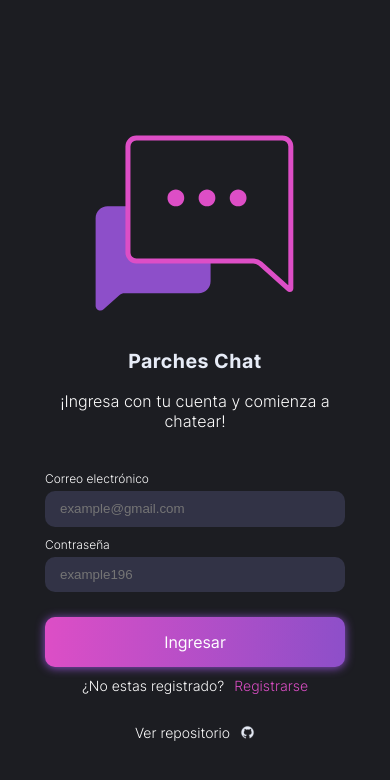
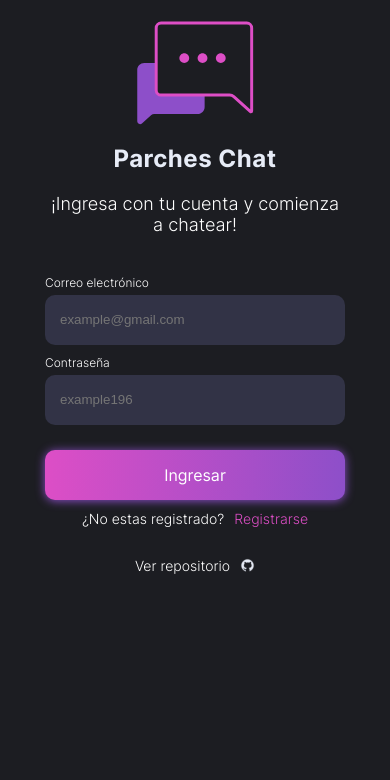
Before and after one commit to TeamMrWeb/parches-chat, a React (Vite) app: page /#/accounts/login in a window 390 px wide. Shown: the top 780 px of the page. Built offline with nearby package versions, Linux system fonts and the light colour scheme.

Commit message:
fix: fix responsive styles

```diff
--- a/src/components/AccountQuestion/_accountQuestion.scss
+++ b/src/components/AccountQuestion/_accountQuestion.scss
@@ -12,9 +12,3 @@
     }
   }
 }
-
-@media screen and (max-height: 750px) {
-  .account-question {
-    font-size: clamp(2px, 10px, 5vmin);
-  }
-}
--- a/src/components/FormGroupInput/_formGroupInput.scss
+++ b/src/components/FormGroupInput/_formGroupInput.scss
@@ -12,7 +12,7 @@
     color: $whiteColor;
   }
   .form__input {
-    height: 4vmin;
+    height: 10vmin;
     max-height: 30px;
     border-radius: 10px;
     border: none;
@@ -26,16 +26,3 @@
     }
   }
 }
-
-@media screen and (max-height: 750px) {
-  .form-group {
-    .form__label {
-      font-size: clamp(8px, 16px, 2vmin);
-    }
-    .form__input {
-      max-height: 30px;
-      font-size: clamp(8px, 16px, 2vmin);
-      padding: 7px 15px 7px;
-    }
-  }
-}
--- a/src/components/ViewRepository/_viewRepository.scss
+++ b/src/components/ViewRepository/_viewRepository.scss
@@ -11,9 +11,3 @@
     color: $pinkColor;
   }
 }
-
-@media screen and (max-height: 750px) {
-  .view-repository {
-    font-size: clamp(2px, 10px, 5vmin);
-  }
-}
--- a/src/scss/index.css
+++ b/src/scss/index.css
@@ -127,7 +127,7 @@ html body #root .App ul {
   gap: 10px;
 }
 .register .content .header .content__image {
-  width: 100%;
+  width: 30vw;
   max-width: 200px;
   height: 25vh;
   max-height: 179px;
@@ -136,14 +136,14 @@ html body #root .App ul {
 .register .content .header .content__title {
   color: #e7ecf7;
   letter-spacing: 0.5px;
-  font-size: clamp(16px, 30px, 5vmin);
+  font-size: clamp(24px, 30px, 5vmin);
   font-weight: 900;
   line-height: 2;
   margin: 0;
 }
 .register .content .header .content__description {
   text-align: center;
-  font-size: clamp(12px, 16px, 5vmin);
+  font-size: clamp(18px, 16px, 5vmin);
 }
 .register .content .google-register {
   display: flex;
@@ -167,11 +167,23 @@ html body #root .App ul {
 }
 
 @media screen and (max-height: 636px) {
+  .register .content .header .content__image {
+    margin: 0;
+  }
   .register .content .header .content__title {
     font-size: clamp(16px, 30px, 5vmin);
   }
   .register .content .header .content__description {
     font-size: clamp(12px, 16px, 2vmin);
+  }
+}
+@media screen and (max-width: 1000px) {
+  .register {
+    justify-content: unset;
+  }
+  .register .content .header .content__image {
+    margin: 0;
+    height: 100%;
   }
 }
 .not-found {
@@ -218,7 +230,7 @@ html body #root .App ul {
   gap: 10px;
 }
 .login .content .header .content__image {
-  width: 100%;
+  width: 30vw;
   max-width: 200px;
   height: 25vh;
   max-height: 179px;
@@ -228,14 +240,14 @@ html body #root .App ul {
   color: #e7ecf7;
   font-weight: 500;
   letter-spacing: 0.5px;
-  font-size: clamp(16px, 30px, 5vmin);
+  font-size: clamp(24px, 30px, 5vmin);
   font-weight: 900;
   line-height: 2;
   margin: 0;
 }
 .login .content .header .content__description {
   text-align: center;
-  font-size: clamp(12px, 16px, 5vmin);
+  font-size: clamp(18px, 16px, 5vmin);
 }
 
 @media screen and (max-height: 636px) {
@@ -244,6 +256,15 @@ html body #root .App ul {
   }
   .login .content .header .content__description {
     font-size: clamp(12px, 16px, 2vmin);
+  }
+}
+@media screen and (max-width: 1000px) {
+  .login {
+    justify-content: unset;
+  }
+  .login .content .header .content__image {
+    margin: 0;
+    height: 100%;
   }
 }
 .home {
@@ -373,11 +394,6 @@ html body #root .App ul {
   text-decoration: underline;
 }
 
-@media screen and (max-height: 750px) {
-  .account-question {
-    font-size: clamp(2px, 10px, 5vmin);
-  }
-}
 .form-group {
   display: flex;
   align-items: center;
@@ -403,7 +419,7 @@ html body #root .App ul {
   }
 }
 .form-group .form__input {
-  height: 4vmin;
+  height: 10vmin;
   max-height: 30px;
   border-radius: 10px;
   border: none;
@@ -417,16 +433,6 @@ html body #root .App ul {
   outline: 1px solid #dd4ec6;
 }
 
-@media screen and (max-height: 750px) {
-  .form-group .form__label {
-    font-size: clamp(8px, 16px, 2vmin);
-  }
-  .form-group .form__input {
-    max-height: 30px;
-    font-size: clamp(8px, 16px, 2vmin);
-    padding: 7px 15px 7px;
-  }
-}
 .view-repository {
   position: relative;
   top: 30px;
@@ -441,11 +447,6 @@ html body #root .App ul {
   color: #dd4ec6;
 }
 
-@media screen and (max-height: 750px) {
-  .view-repository {
-    font-size: clamp(2px, 10px, 5vmin);
-  }
-}
 .chat-header {
   display: flex;
   align-items: center;
@@ -963,12 +964,6 @@ html body #root .App ul {
   box-shadow: 0 0px 15px 2px #8d4fc9;
 }
 
-@media screen and (max-height: 750px) {
-  .form .form__submit {
-    max-height: 40px;
-    font-size: clamp(12px, 14px, 5vmin);
-  }
-}
 .logged-user-area {
   display: flex;
   justify-content: space-between;
--- a/src/sections/Login/_login.scss
+++ b/src/sections/Login/_login.scss
@@ -26,7 +26,7 @@
       width: 100%;
       gap: 10px;
       .content__image {
-        width: 100%;
+        width: 30vw;
         max-width: 200px;
         height: 25vh;
         max-height: 179px;
@@ -36,14 +36,14 @@
         color: $textWhiteColor;
         font-weight: 500;
         letter-spacing: 0.5px;
-        font-size: clamp(16px, 30px, 5vmin);
+        font-size: clamp(24px, 30px, 5vmin);
         font-weight: 900;
         line-height: 2;
         margin: 0;
       }
       .content__description {
         text-align: center;
-        font-size: clamp(12px, 16px, 5vmin);
+        font-size: clamp(18px, 16px, 5vmin);
       }
     }
   }
@@ -63,3 +63,17 @@
     }
   }
 }
+
+@media screen and (max-width: 1000px) {
+  .login {
+    justify-content: unset;
+    .content {
+      .header {
+        .content__image {
+          margin: 0;
+          height: 100%;
+        }
+      }
+    }
+  }
+}
```
Also changed, not shown: src/components/Form/_form.scss (+0 -9 lines), src/sections/Register/_register.scss (+21 -3 lines), 1 other file (tests, documents, lock files or other folders).
